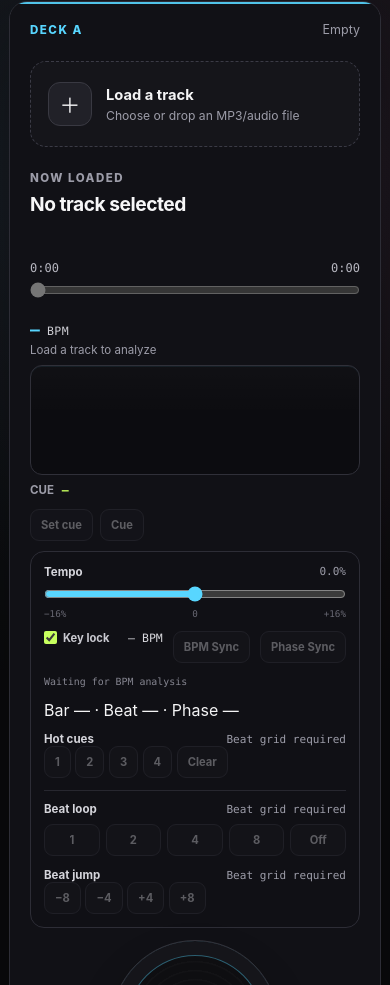
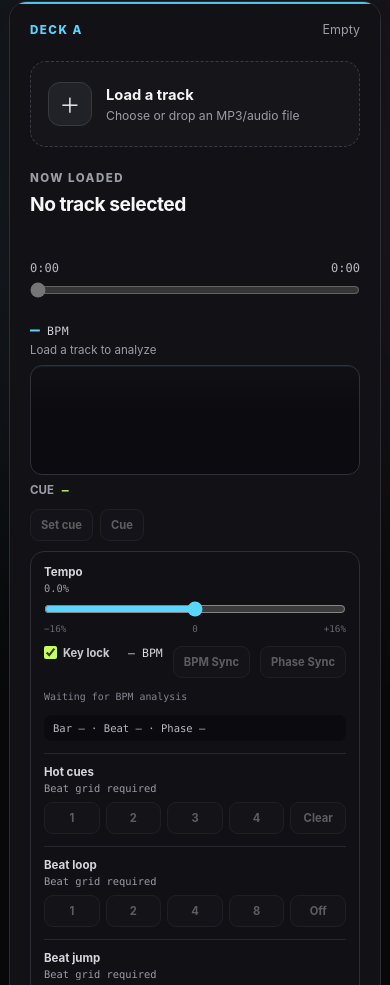
Before and after one commit to moritzbrantner/dj-party, a plain HTML site: page web/index.html in a window 390 px wide. Shown: the part 71-1056 px from the top of the page. Drawn offline with Linux system fonts and the light colour scheme; a script that the page names is missing.

Commit message:
style: add performance transport controls

```diff
--- a/web/analysis.css
+++ b/web/analysis.css
@@ -122,7 +122,8 @@
 }
 
 .tempo-control,
-.loop-control {
+.loop-control,
+.performance-control {
   min-width: 0;
 }
 
@@ -144,14 +145,19 @@
 .timing-heading output,
 .effective-bpm,
 .timing-status,
+.beat-position,
 .tempo-scale {
   font-family: ui-monospace, SFMono-Regular, Menlo, Consolas, monospace;
 }
 
 .timing-heading output {
+  overflow: hidden;
   color: var(--muted);
-  font-size: 0.69rem;
+  font-size: 0.65rem;
   font-weight: 550;
+  text-align: right;
+  text-overflow: ellipsis;
+  white-space: nowrap;
 }
 
 .tempo-slider {
@@ -203,6 +209,12 @@
   color: var(--accent-mix);
 }
 
+.phase-sync-button:not(:disabled) {
+  border-color: rgb(199 255 94 / 55%);
+  background: rgb(199 255 94 / 7%);
+  color: var(--accent-mix);
+}
+
 .timing-status {
   min-height: 1.3em;
   color: #858590;
@@ -210,19 +222,40 @@
   line-height: 1.35;
 }
 
-.loop-control {
+.beat-position {
+  display: block;
+  min-height: 1.4em;
+  border-radius: 8px;
+  background: #0b0b0f;
+  padding: 7px 9px;
+  color: #b9b9c2;
+  font-size: 0.66rem;
+}
+
+.loop-control,
+.performance-control {
   border-top: 1px solid #27272f;
   padding-top: 11px;
 }
 
-.loop-buttons {
+.loop-buttons,
+.hot-cue-buttons {
   display: grid;
   grid-template-columns: repeat(5, minmax(0, 1fr));
   gap: 6px;
   margin-top: 8px;
 }
 
-.loop-buttons .mini-button {
+.beat-jump-buttons {
+  display: grid;
+  grid-template-columns: repeat(4, minmax(0, 1fr));
+  gap: 6px;
+  margin-top: 8px;
+}
+
+.loop-buttons .mini-button,
+.hot-cue-buttons .mini-button,
+.beat-jump-buttons .mini-button {
   min-width: 0;
   padding: 0 6px;
 }
@@ -231,6 +264,19 @@
   border-color: rgb(199 255 94 / 55%);
   background: rgb(199 255 94 / 10%);
   color: var(--accent-mix);
+}
+
+.hot-cue-button.is-set {
+  border-color: currentColor;
+  background: rgb(255 255 255 / 6%);
+}
+
+.deck-a .hot-cue-button.is-set {
+  color: var(--accent-a);
+}
+
+.deck-b .hot-cue-button.is-set {
+  color: var(--accent-b);
 }
 
 .loop-off-button:not(:disabled) {
@@ -269,4 +315,15 @@
   .effective-bpm {
     margin-left: auto;
   }
+
+  .timing-heading {
+    align-items: flex-start;
+    flex-direction: column;
+    gap: 3px;
+  }
+
+  .timing-heading output {
+    max-width: 100%;
+    text-align: left;
+  }
 }
```
